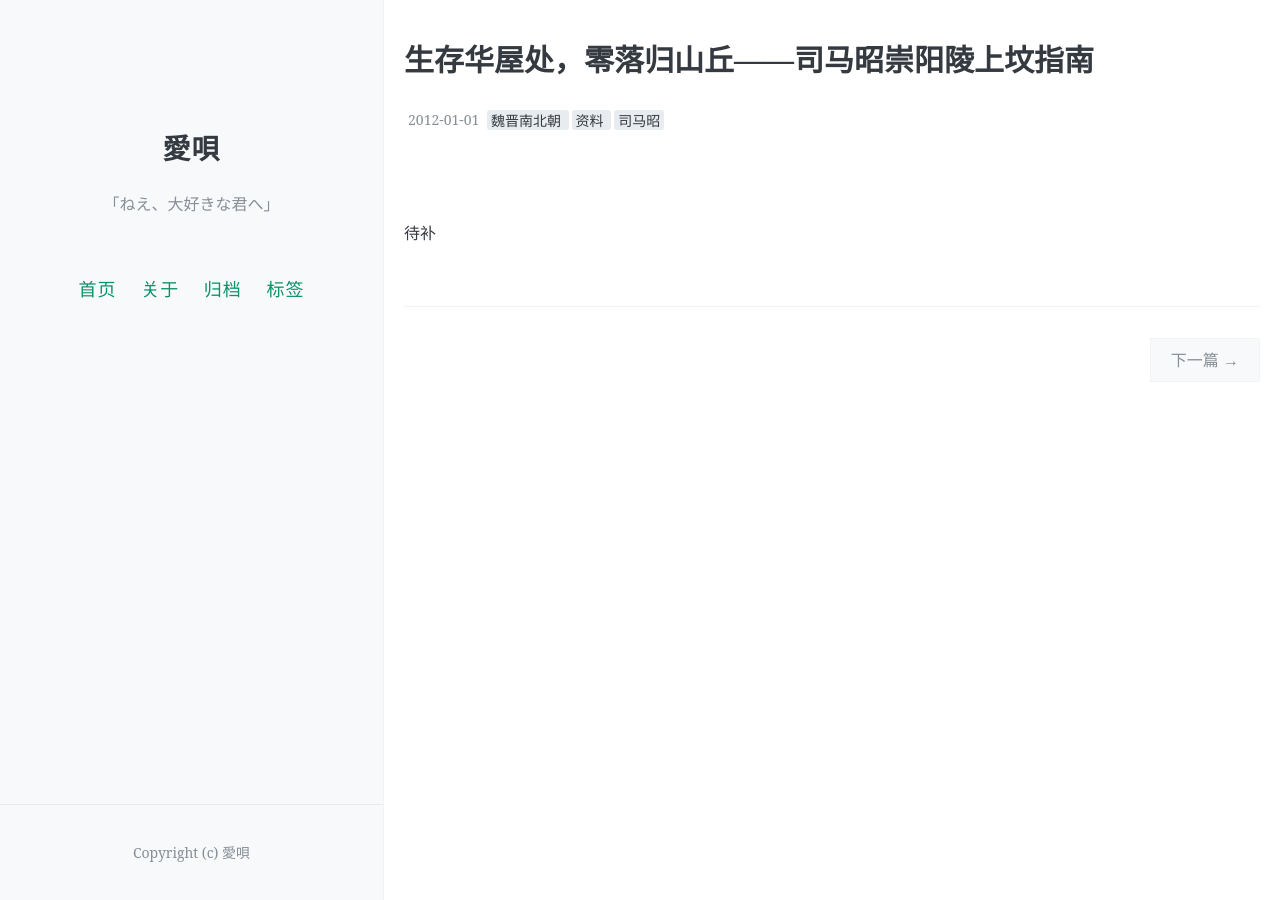
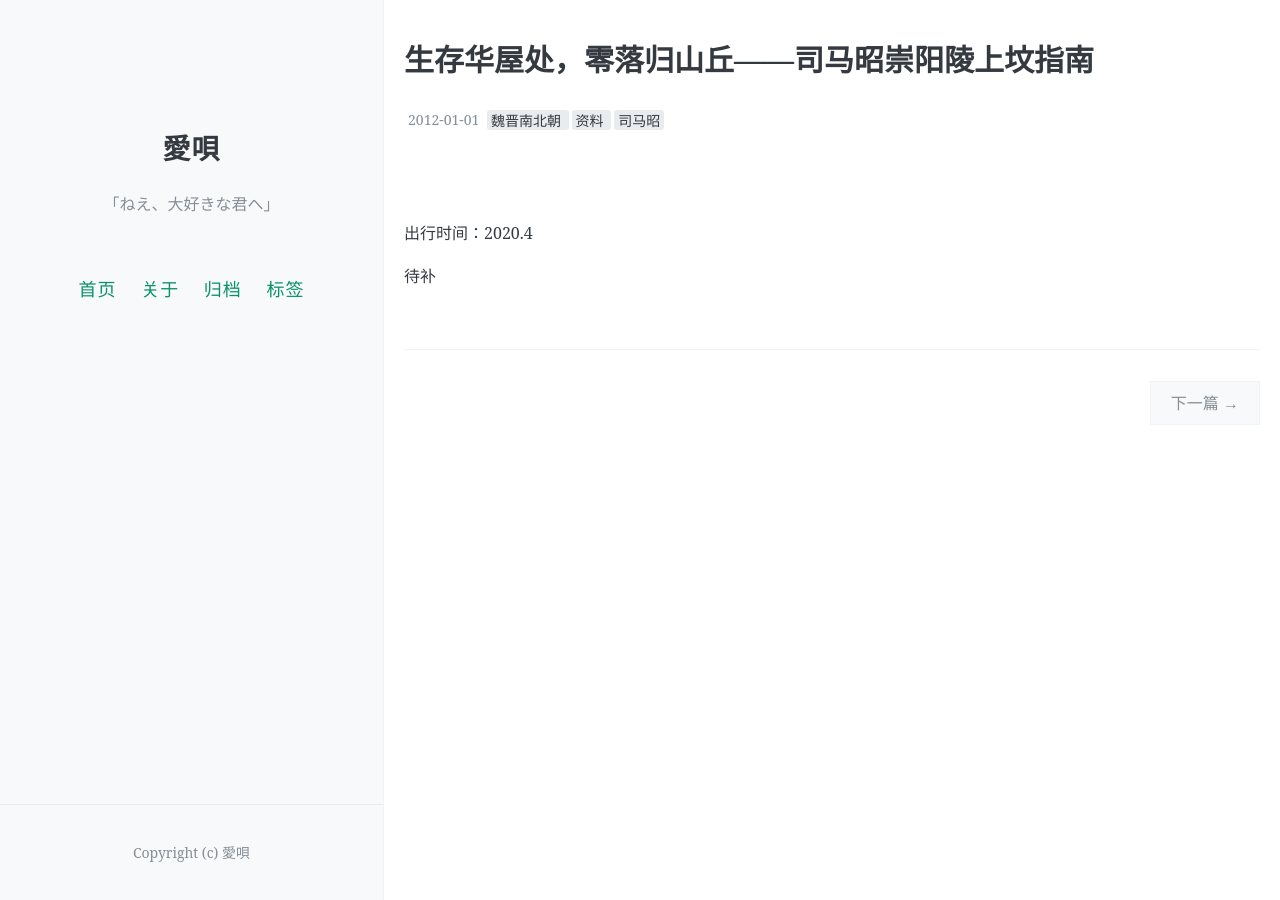
Before and after one commit to aiuta264/aiuta, a Jekyll site: the page built from _posts/2012-01-01-shangfenzhinan_simazhao.md, in a window 1280 px wide. Built offline with Jekyll 4.4.1, drawn with Linux system fonts in a browser that asks for light colours; comment, search, counter and statistics services are not loaded.

Commit message:
Update 2012-01-01-shangfenzhinan_simazhao.md

```diff
--- a/_posts/2012-01-01-shangfenzhinan_simazhao.md
+++ b/_posts/2012-01-01-shangfenzhinan_simazhao.md
@@ -11,6 +11,8 @@ comments: true
 <br>
 <br>
 
+出行时间：2020.4
+
 待补
 
 <br>
```
